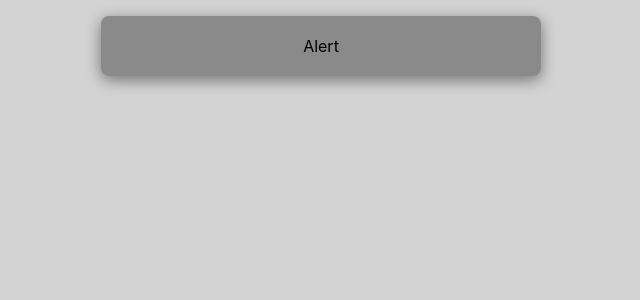
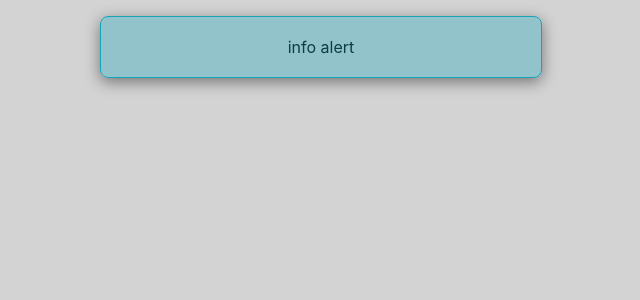
Before and after one commit to sctlcd/react-alerts, a React (Create React App) app: page / in a window 1280 px wide. Shown: the top 300 px of the page, without its empty margins (129-769 px from the left). Built offline with nearby package versions, Linux system fonts and the light colour scheme; the HTML template or start-up script is replaced by a standard one.

Commit message:
added alert type by passing type prop to Alert component

```diff
--- a/src/App.css
+++ b/src/App.css
@@ -18,3 +18,27 @@
   border-radius: 0.5rem;
   box-shadow: 0 0.25rem 0.95rem rgba(0, 0, 0, 0.45);
 }
+
+.alert-success {
+  background: rgba(40, 167, 69, 0.35);
+  border: 1px solid #28a745;
+  color: #0f401b;
+}
+
+.alert-danger {
+  background: rgba(220, 53, 69, 0.35);
+  border: 1px solid #dc3545;
+  color: #7c151f;
+}
+
+.alert-warning {
+  background: rgba(255, 193, 7, 0.35);
+  border: 1px solid #ffc107;
+  color: #876500;
+}
+
+.alert-info {
+  background: rgba(23, 162, 184, 0.35);
+  border: 1px solid #17a2b8;
+  color: #093e47;
+}
--- a/src/App.js
+++ b/src/App.js
@@ -5,7 +5,9 @@ function App() {
   return (
     <div className="App">
       <div className='container mx-auto'>
-        <Alert />
+        <Alert
+          type={"info"}
+        />
       </div>
     </div>
   );
--- a/src/components/Alert.jsx
+++ b/src/components/Alert.jsx
@@ -1,10 +1,10 @@
 import React, {useState, useEffect} from 'react';
 
-export default function Alert() {
+export default function Alert({type}) {
   const [showAlert, setShowAlert] = useState(true);
   return (
     showAlert && (
-    <div className='alert'>Alert</div>
+    <div className={`alert alert-${type}`}><div>{type} alert</div></div>
     )
   );
 }
```
